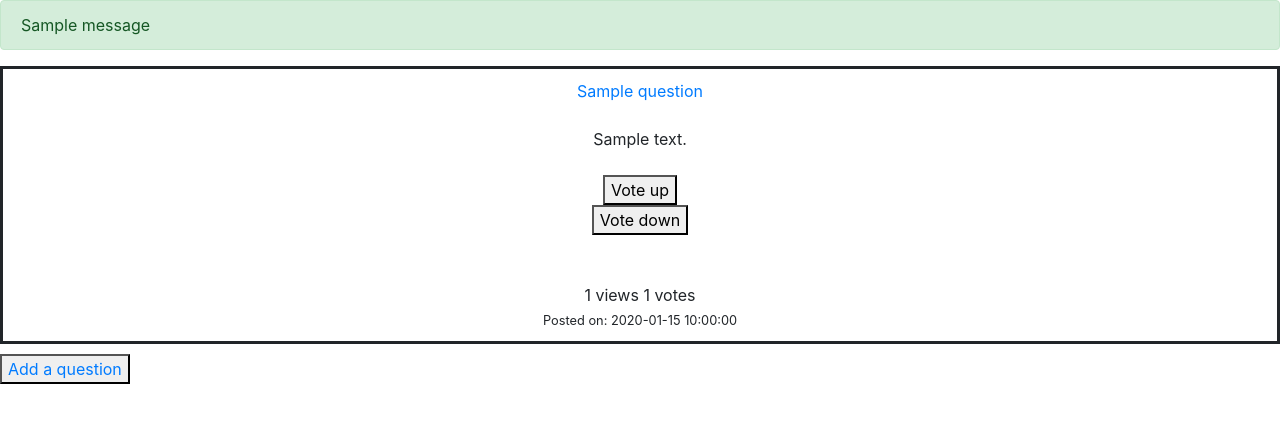
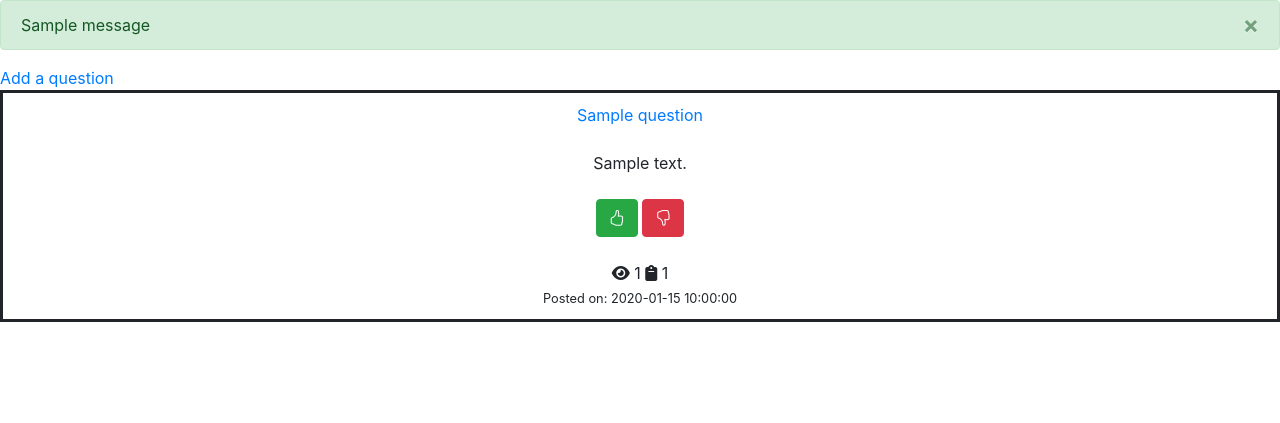
Before and after one commit to mattwasilewski/ask-mate-python, a Flask app: template templates/main-page.html in a window 1280 px wide. Shown: the part 56-479 px from the top of the page. Run offline with Flask 2, Linux system fonts and the light colour scheme; the template is opened without the code that fills it: most values are stand-ins (such as "Sample title", 1, 10 or a date in 2020); one stand-in notice (Sample message) is shown; some libraries are stand-ins or nearby versions.

Commit message:
Add bootstrap

```diff
--- a/server.py
+++ b/server.py
@@ -130,7 +130,6 @@ def delete_question(question_id):
 
 @app.route("/answer/<answer_id>/delete", methods=['POST'])
 def delete_answer(answer_id):
-    #todo jak dostać sie do question id w inny sposob -> jest w templatce html
     question_id = data_manager.get_data_by_id(answer_id, 'question_id')['question_id']
     data_manager.delete_comment_by_answer_id(answer_id)
     data_manager.delete_data(answer_id, 'answer')
--- a/static/style.css
+++ b/static/style.css
@@ -24,3 +24,7 @@
         width:15%;
         float:left;
       }
+
+.like-buttons-form{
+    display: inline-block;
+}
--- a/templates/base.html
+++ b/templates/base.html
@@ -13,6 +13,14 @@
             type="text/css"
             href="{{ url_for('static', filename='style.css') }}"
         />
+        <link
+            rel="stylesheet"
+            href="https://cdn.jsdelivr.net/npm/bootstrap-icons@1.8.2/font/bootstrap-icons.css"
+        />
+        <script
+            src="https://kit.fontawesome.com/d56f009227.js"
+            crossorigin="anonymous"
+        ></script>
         <title>{% block title %} {% endblock %}</title>
     </head>
     <body>
@@ -44,7 +52,9 @@
                         >
                     </li>
                     <li class="nav-item">
-                        <a class="nav-link" href="{{ url_for('user_list') }}">Users list</a>
+                        <a class="nav-link" href="{{ url_for('user_list') }}"
+                            >Users list</a
+                        >
                     </li>
                     {% if username %}
                     <li class="nav-item dropdown">
@@ -63,22 +73,26 @@
                             class="dropdown-menu"
                             aria-labelledby="navbarDropdown"
                         >
-                            <a class="dropdown-item" href="{{ url_for('user_page', user_id=user_id) }}">User Panel</a>
+                            <a
+                                class="dropdown-item"
+                                href="{{ url_for('user_page', user_id=user_id) }}"
+                                >User Panel</a
+                            >
                             <div class="dropdown-divider"></div>
-                            <a class="dropdown-item" href="{{ url_for('logout') }}"
+                            <a
+                                class="dropdown-item"
+                                href="{{ url_for('logout') }}"
                                 >Logout</a
                             >
                         </div>
                     </li>
-                    {% endif %}
-                    {% if not username %}
+                    {% endif %} {% if not username %}
                     <li class="nav-item">
                         <a class="nav-link" href="{{ url_for('login_user') }}"
                             >Login</a
                         >
                     </li>
-                    {% endif %}
-                    {% if not username %}
+                    {% endif %} {% if not username %}
                     <li class="nav-item">
                         <a class="nav-link" href="{{ url_for('register') }}"
                             >Registration</a
@@ -106,16 +120,24 @@
                 </form>
             </div>
         </nav>
-         <div>
-          {% with messages = get_flashed_messages(with_categories=true) %}
-              {% if messages %}
-                {% for category, message in messages %}
-                      <div class="alert alert-{{ category }}" role="alert">
-                      {{ message }}
-                      </div>
-                {% endfor %}
-              {% endif %}
-          {% endwith %}
+        <div>
+            {% with messages = get_flashed_messages(with_categories=true) %} {%
+            if messages %} {% for category, message in messages %}
+            <div
+                class="alert alert-{{ category }} alert-dismissible fade show"
+                role="alert"
+            >
+                {{ message }}
+                <button
+                    type="button"
+                    class="close"
+                    data-dismiss="alert"
+                    aria-label="Close"
+                >
+                    <span aria-hidden="true">&times;</span>
+                </button>
+            </div>
+            {% endfor %} {% endif %} {% endwith %}
         </div>
         <script
             src="https://code.jquery.com/jquery-3.2.1.slim.min.js"
@@ -132,6 +154,6 @@
             integrity="sha384-JZR6Spejh4U02d8jOt6vLEHfe/JQGiRRSQQxSfFWpi1MquVdAyjUar5+76PVCmYl"
             crossorigin="anonymous"
         ></script>
-    {% endblock %}
+        {% endblock %}
     </body>
 </html>
--- a/templates/main-page.html
+++ b/templates/main-page.html
@@ -1,30 +1,42 @@
-{% extends 'base.html' %}
-{% block title %} AskMate {% endblock %}
-{% block content %}
-    {{ super() }}
+{% extends 'base.html' %} {% block title %} AskMate {% endblock %} {% block
+content %} {{ super() }} {% if username %}
+<a href="{{ url_for('add_question') }}">Add a question</a>
+{% endif %}
 <div class="question-list">
     {% for question in questions %}
-            <div id="questions"><a href="/question/{{ question.id }}">{{ question.title }}</a>
-                <br><br>
+    <div id="questions">
+        <a href="/question/{{ question.id }}">{{ question.title }}</a>
+        <br /><br />
         {{ question.message }}
-                <br><br>
+        <br /><br />
         {% if username %}
-            <form action="{{ url_for('question_vote_up', question_id = question.id) }}" method="post">
-                <button type="submit">Vote up</button>
+        <form
+            class="like-buttons-form"
+            action="{{ url_for('question_vote_up', question_id = question.id) }}"
+            method="post"
+        >
+            <button type="submit" class="btn btn-success">
+                <i class="bi bi-hand-thumbs-up"></i>
+            </button>
         </form>
-            <form action="{{ url_for('question_vote_down', question_id = question.id)}}" method="post">
-                <button type="submit">Vote down</button>
+
+        <form
+            class="like-buttons-form"
+            action="{{ url_for('question_vote_down', question_id = question.id)}}"
+            method="post"
+        >
+            <button type="submit" class="btn btn-danger">
+                <i class="bi bi-hand-thumbs-down"></i>
+            </button>
         </form>
         {% endif %}
-                <br>
-                <br>
-                {{ question.view_number }} views {{ question.vote_number }} votes
-                <br>
+        <br />
+        <br />
+        <i class="fa-solid fa-eye"></i> {{ question.view_number }}
+        <i class="fa-solid fa-clipboard"></i> {{ question.vote_number }}
+        <br />
         <small>Posted on: {{ question.submission_time }}</small>
     </div>
     {% endfor %}
 </div>
-    {% if username %}
-    <button><a href="{{ url_for('add_question') }}">Add a question</a></button>
-    {% endif %}
 {% endblock %}
--- a/templates/user-list.html
+++ b/templates/user-list.html
@@ -1,9 +1,9 @@
 {% extends 'base.html' %}
 {% block content %} {{ super() }}
-<table style="border:1px solid black;margin-left:auto;margin-right:auto;text-align:center">
+<table class="table table-striped">
     <tr>
         <th>User login:</th>
-        <th>Date of register:</th>
+        <th>Register date:</th>
         <th>Amount of questions:</th>
         <th>Amount of answers:</th>
         <th>Amount of comments:</th>
```
Also changed, not shown: templates/list.html (+30 -20 lines), templates/user-page.html (+4 -4 lines). Lines whose indentation alone changed are shown as unchanged.
